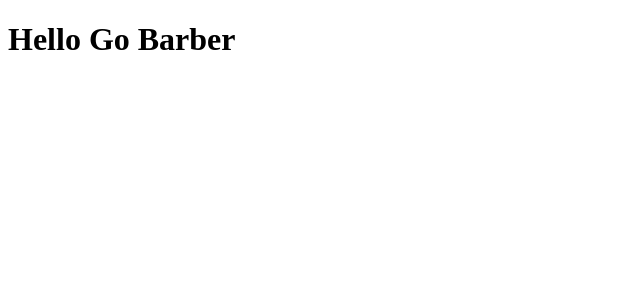
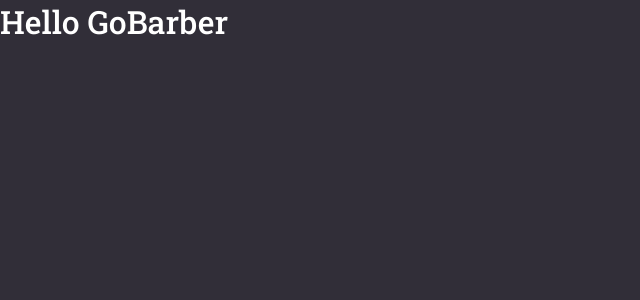
Before and after one commit to LeonardoGabrielSanches/go_barber_gostack13, a React (Create React App) app in the folder web/: page / in a window 1280 px wide. Shown: the top 300 px of the page, without its empty margins (0-640 px from the left). Built offline with nearby package versions, Linux system fonts and the light colour scheme.

Commit message:
Add global styles

```diff
--- a/web/package.json
+++ b/web/package.json
@@ -13,6 +13,7 @@
     "react": "^16.13.1",
     "react-dom": "^16.13.1",
     "react-scripts": "3.4.3",
+    "styled-components": "^5.2.0",
     "typescript": "~3.7.2"
   },
   "scripts": {
@@ -34,6 +35,7 @@
     ]
   },
   "devDependencies": {
+    "@types/styled-components": "^5.1.3",
     "@typescript-eslint/eslint-plugin": "^4.1.0",
     "@typescript-eslint/parser": "^4.1.0",
     "eslint": "6.8.0",
--- a/web/public/index.html
+++ b/web/public/index.html
@@ -6,6 +6,8 @@
     <meta name="theme-color" content="#FF9000" />
 
     <title>Go Barber</title>
+
+    <link href="https://fonts.googleapis.com/css2?family=Roboto+Slab:wght@400;500&display=swap" rel="stylesheet" />
   </head>
   <body>
     <noscript>You need to enable JavaScript to run this app.</noscript>
--- a/web/src/App.tsx
+++ b/web/src/App.tsx
@@ -1,5 +1,12 @@
 import React from 'react';
 
-const App: React.FC = () => <h1>Hello Go Barber</h1>;
+import GlobalStyle from './styles/global';
+
+const App: React.FC = () => (
+  <>
+    <h1>Hello GoBarber</h1>
+    <GlobalStyle />
+  </>
+);
 
 export default App;
--- /dev/null
+++ b/web/src/styles/global.ts
@@ -0,0 +1,29 @@
+import { createGlobalStyle } from 'styled-components';
+
+export default createGlobalStyle`
+  * {
+   margin: 0;
+   padding: 0;
+   box-sizing: border-box;
+   outline: 0;
+  }
+
+  body {
+    background: #312E38;
+    color: #FFF;
+    -webkit-font-smoothing: antialiased;
+  }
+
+  body, input, button {
+    font-family: 'Roboto Slab', serif;
+    font-size: 16px;
+  }
+
+  h1, h2, h3, h4, h5, h6, strong {
+    font-weight: 500;
+  }
+
+  button {
+    cursor: pointer;
+  }
+ `;
```
Also changed, not shown: 1 other file (tests, documents, lock files or other folders).
